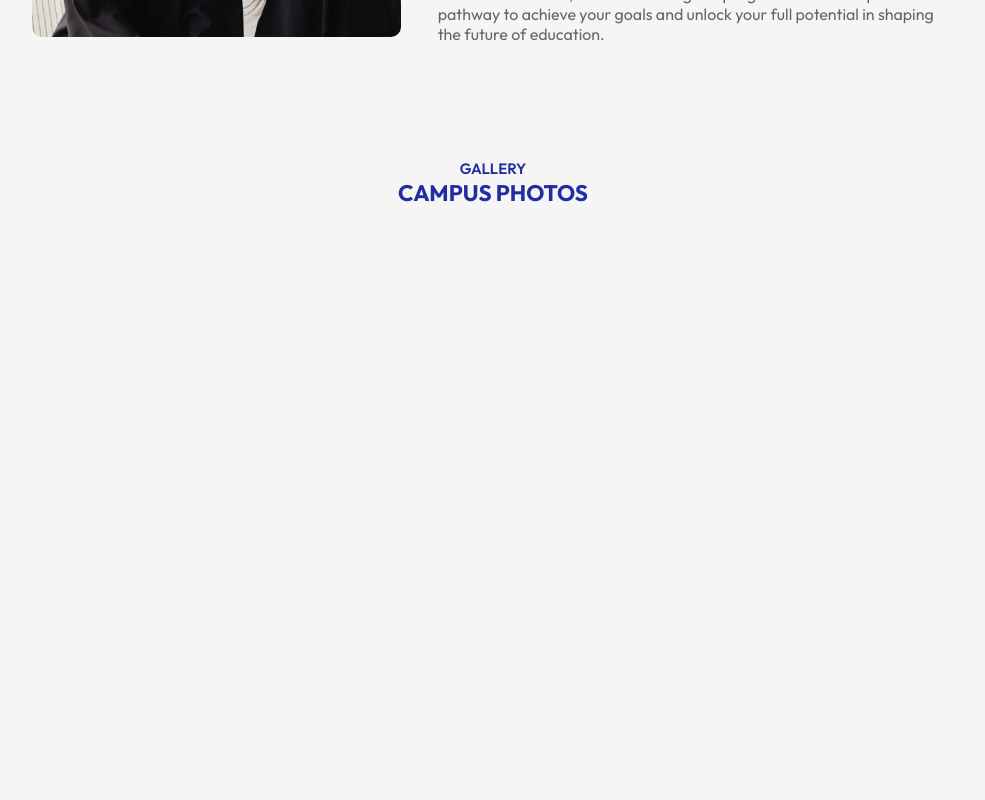
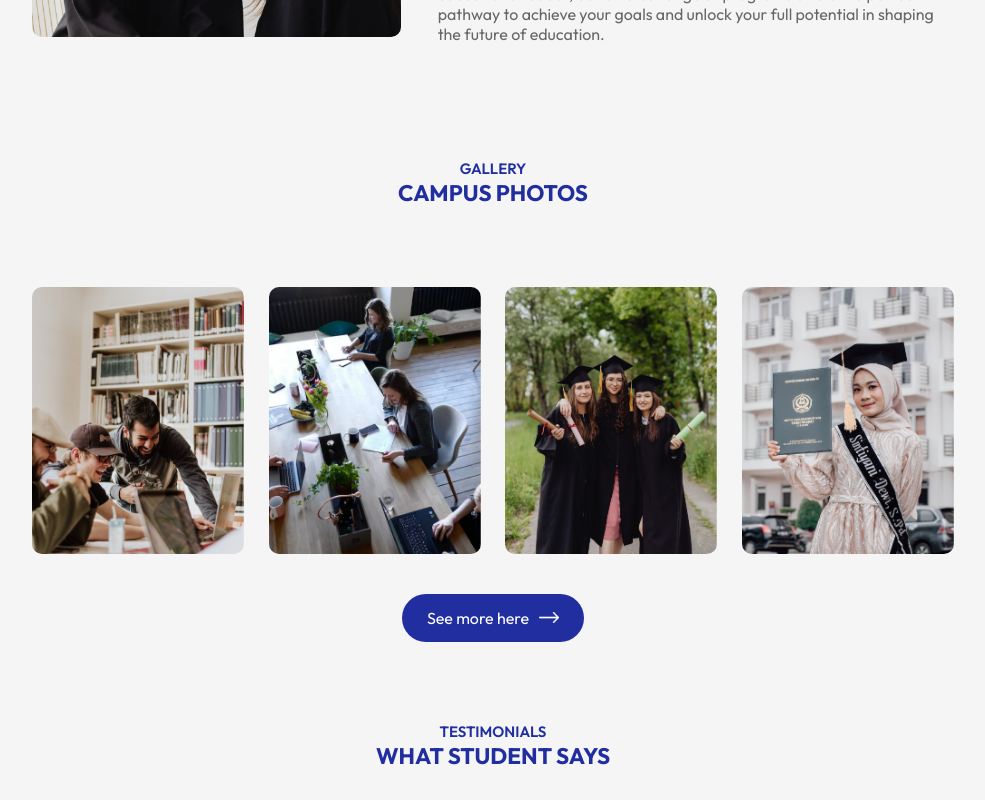
Before and after one commit to kaidoverse/educity, a React (Vite) app: page / in a window 1280 px wide. Shown: the part 1719-2519 px from the top of the page, without its empty margins (147-1132 px from the left). Before the commit the page ends 1956 px from the top, so only its background shows below. Built offline with nearby package versions, Linux system fonts and the light colour scheme.

Commit message:
added campus component

```diff
--- a/src/App.jsx
+++ b/src/App.jsx
@@ -4,6 +4,7 @@ import Hero from './Components/Hero/Hero'
 import Programs from './Components/Programs/Programs'
 import Title from './Components/Title/Title'
 import About from './Components/About/About'
+import Campus from './Components/Campus/Campus'
 
 const App = () => {
   return (
@@ -15,6 +16,8 @@ const App = () => {
         <Programs />
         <About />
         <Title subTitle='Gallery' title='Campus Photos' />
+        <Campus />
+        <Title subTitle='TESTIMONIALS' title='What Student Says' />
 
       </div>
     </div>
--- /dev/null
+++ b/src/Components/Campus/Campus.css
@@ -0,0 +1,17 @@
+.campus {
+  margin: 80px auto;
+  width: 90%;
+  text-align: center;
+}
+
+.gallery {
+  display: flex;
+  align-items: center;
+  justify-content: space-between;
+  margin-bottom: 40px;
+}
+
+.gallery img {
+  width: 23%;
+  border-radius: 10px;
+}
--- /dev/null
+++ b/src/Components/Campus/Campus.jsx
@@ -0,0 +1,23 @@
+import React from 'react'
+import './Campus.css'
+import gallery_1 from '../../assets/gallery-1.png'
+import gallery_2 from '../../assets/gallery-2.png'
+import gallery_3 from '../../assets/gallery-3.png'
+import gallery_4 from '../../assets/gallery-4.png'
+import white_arrow from '../../assets/white-arrow.png'
+
+const Campus = () => {
+    return (
+        <div className='campus'>
+            <div className="gallery">
+                <img src={gallery_1} alt="" />
+                <img src={gallery_2} alt="" />
+                <img src={gallery_3} alt="" />
+                <img src={gallery_4} alt="" />
+            </div>
+            <button className='btn dark-btn'>See more here <img src={white_arrow} alt="" /></button>
+        </div>
+    )
+}
+
+export default Campus
--- a/src/index.css
+++ b/src/index.css
@@ -41,3 +41,8 @@ a {
   width: 20px;
   margin-left: 10px;
 }
+
+.btn.dark-btn {
+  background: #212ea0;
+  color: #fff;
+}
```
Also changed, not shown: src/Components/About/About.jsx (+8 -3 lines).
